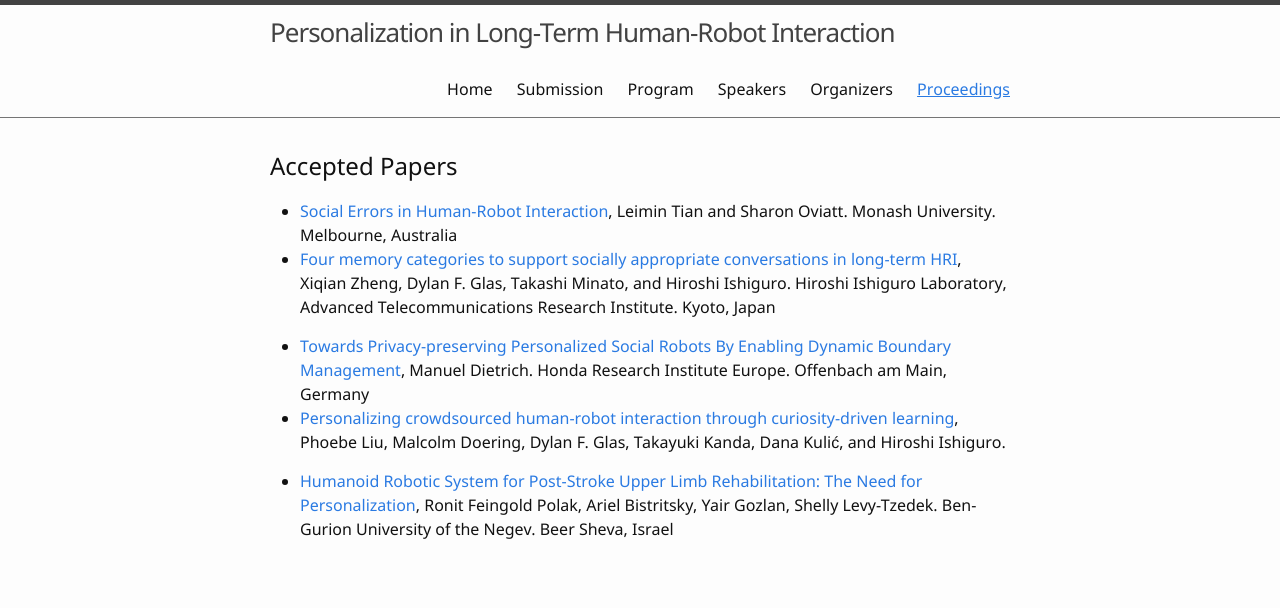
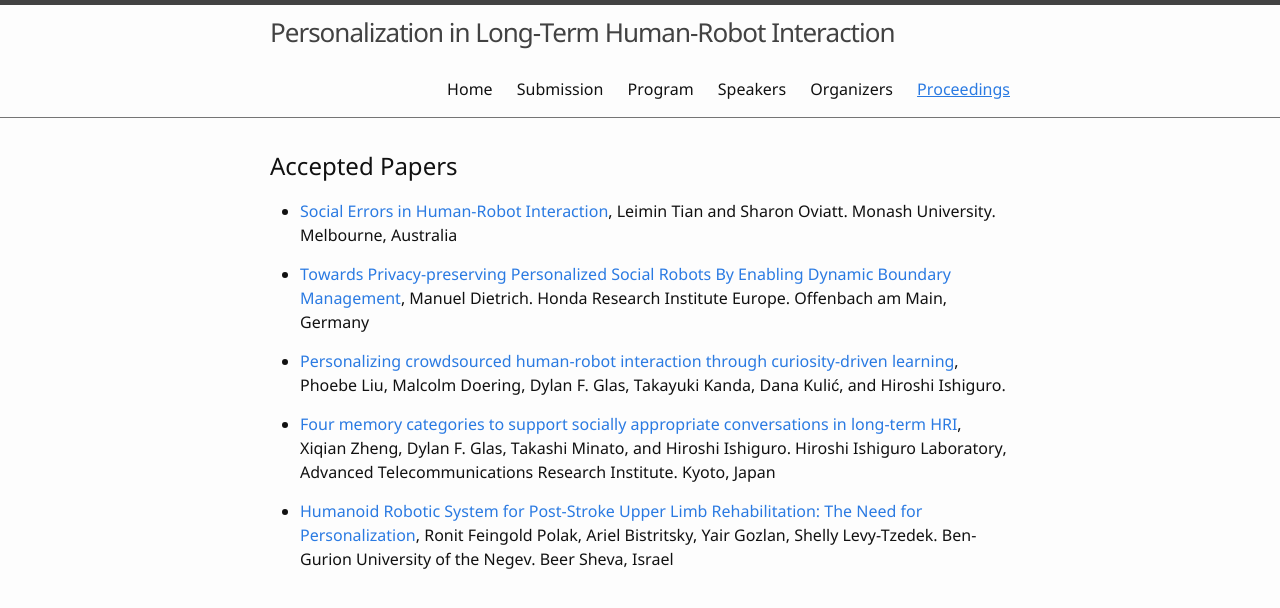
Before and after one commit to mcstaffa81/leap_hri_2023.io, a Jekyll site: the page built from 4-proceedings.md, in a window 1280 px wide. Shown: the top 608 px of the page. Built offline with Jekyll 4.4.1, drawn with Linux system fonts in a browser that asks for light colours.

Commit message:
Updated the order of the proceedings

```diff
--- a/4-proceedings.md
+++ b/4-proceedings.md
@@ -8,9 +8,11 @@ nav: true
 <div class="id-pics" markdown="1">
 
 - [Social Errors in Human-Robot Interaction](./papers/PLOT-HRI19_paper_1.pdf), Leimin Tian and Sharon Oviatt. Monash University. Melbourne, Australia
+
+- [Towards Privacy-preserving Personalized Social Robots By Enabling Dynamic Boundary Management](./papers/PLOT-HRI19_paper_4.pdf), Manuel Dietrich. Honda Research Institute Europe. Offenbach am Main, Germany
+
+- [Personalizing crowdsourced human-robot interaction through curiosity-driven learning](./papers/PLOT-HRI19_paper_6.pdf), Phoebe Liu, Malcolm Doering, Dylan F. Glas, Takayuki Kanda, Dana Kulić, and Hiroshi Ishiguro.
+
 - [Four memory categories to support socially appropriate conversations in long-term HRI](./papers/PLOT-HRI19_paper_2.pdf), Xiqian Zheng, Dylan F. Glas, Takashi Minato, and Hiroshi Ishiguro. Hiroshi Ishiguro Laboratory, Advanced Telecommunications Research Institute. Kyoto, Japan
 
-- [Towards Privacy-preserving Personalized Social Robots By Enabling Dynamic Boundary Management](./papers/PLOT-HRI19_paper_4.pdf), Manuel Dietrich. Honda Research Institute Europe. Offenbach am Main, Germany
-- [Personalizing crowdsourced human-robot interaction through curiosity-driven learning](./papers/PLOT-HRI19_paper_6.pdf), Phoebe Liu, Malcolm Doering, Dylan F. Glas, Takayuki Kanda, Dana Kulić, and Hiroshi Ishiguro.
-
 - [Humanoid Robotic System for Post-Stroke Upper Limb Rehabilitation: The Need for Personalization](./papers/PLOT-HRI19_paper_7.pdf), Ronit Feingold Polak, Ariel Bistritsky, Yair Gozlan, Shelly Levy-Tzedek. Ben-Gurion University of the Negev. Beer Sheva, Israel
```
